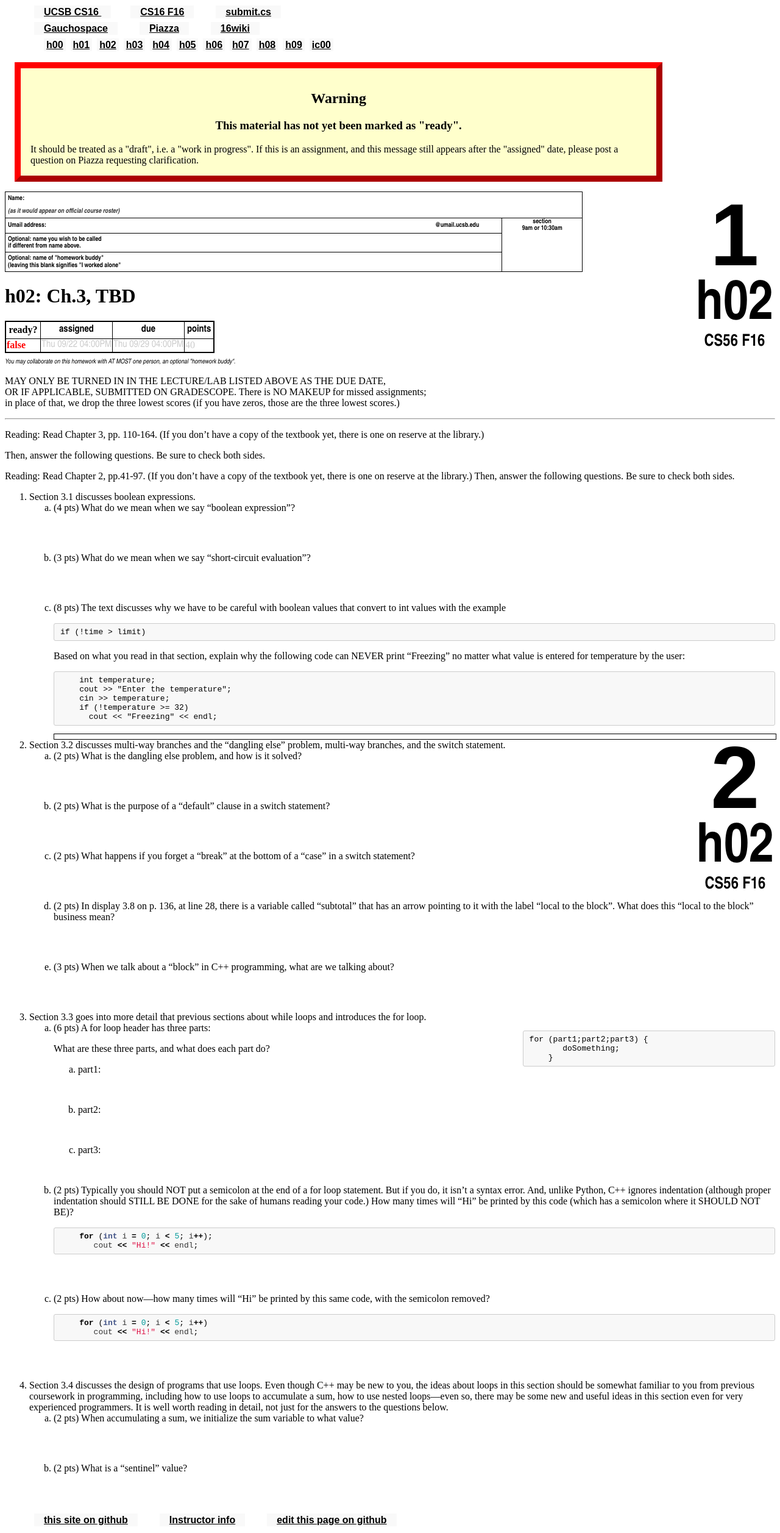
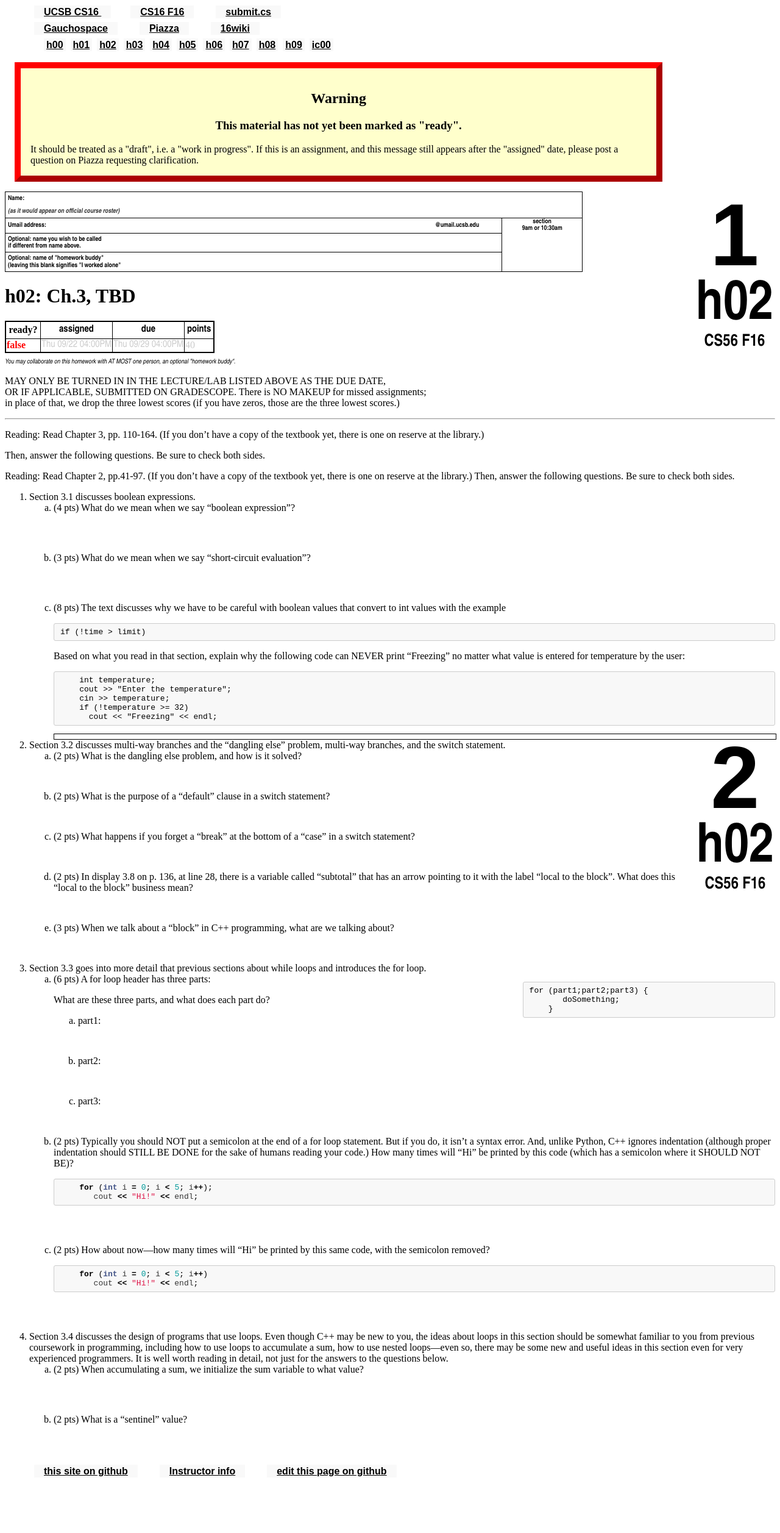
Before and after one commit to ucsb-cs16-s16/https-ucsb-cs16-s17.github.io, a Jekyll site: the page built from _hwk/h02.md, in a window 1280 px wide. Shown: the whole page at 61% size. Built offline with Jekyll 4.4.1, drawn with Linux system fonts in a browser that asks for light colours; after the commit the page ends 2434 px from its top, so only the background shows below that.

Commit message:
Update h02.md

```diff
--- a/_hwk/h02.md
+++ b/_hwk/h02.md
@@ -44,21 +44,21 @@ sides.
 3.  Section 3.2 discusses multi-way branches and the "dangling else"
     problem, multi-way branches, and the switch statement.
     1.  (2 pts) What is the dangling else problem, and how is it solved?
-        <div style="margin-bottom:4em"></div>
+        <div style="margin-bottom:3em"></div>
     2.  (2 pts) What is the purpose of a "default" clause in a switch
         statement?
-        <div style="margin-bottom:4em"></div>
+        <div style="margin-bottom:3em"></div>
     3.  (2 pts) What happens if you forget a "break" at the bottom of a
         "case" in a switch statement?
-        <div style="margin-bottom:4em"></div>
+        <div style="margin-bottom:3em"></div>
     4.  (2 pts) In display 3.8 on p. 136, at line 28, there is a
         variable called "subtotal" that has an arrow pointing to it with
         the label "local to the block". What does this "local to the
         block" business mean?
-        <div style="margin-bottom:4em"></div>
+        <div style="margin-bottom:3em"></div>
     5.  (3 pts) When we talk about a "block" in C++ programming, what
         are we talking about?
-        <div style="margin-bottom:4em"></div>
+        <div style="margin-bottom:3em"></div>
 
 4.  Section 3.3 goes into more detail that previous sections about while
     loops and introduces the for loop.
```
